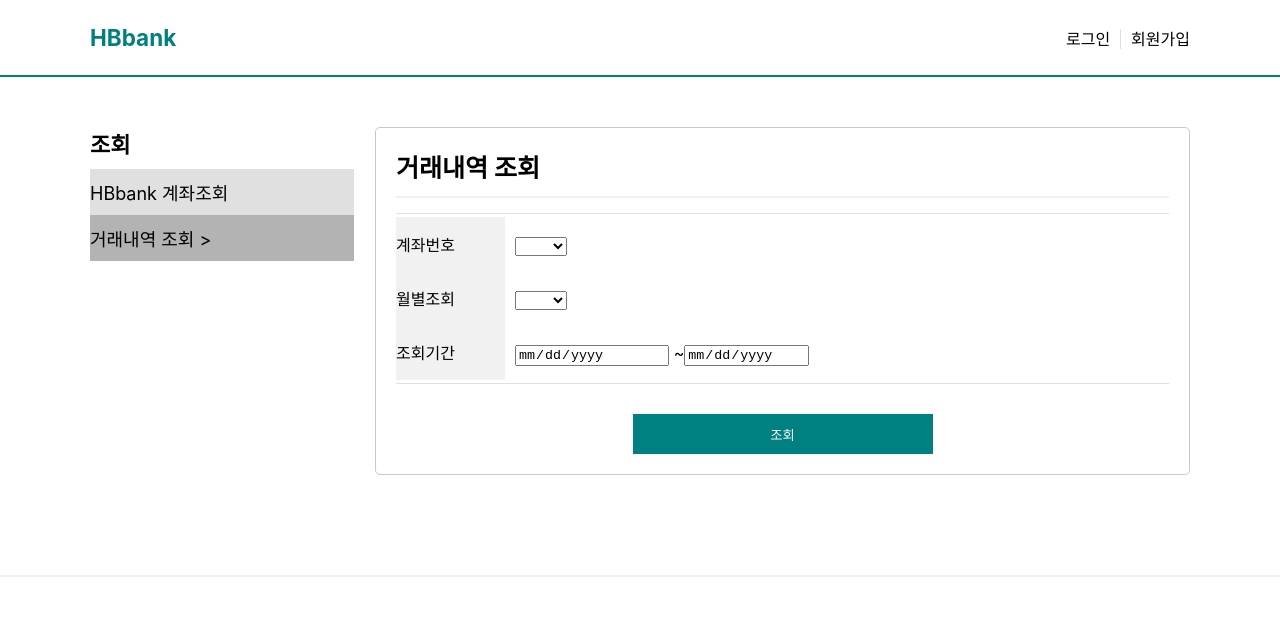
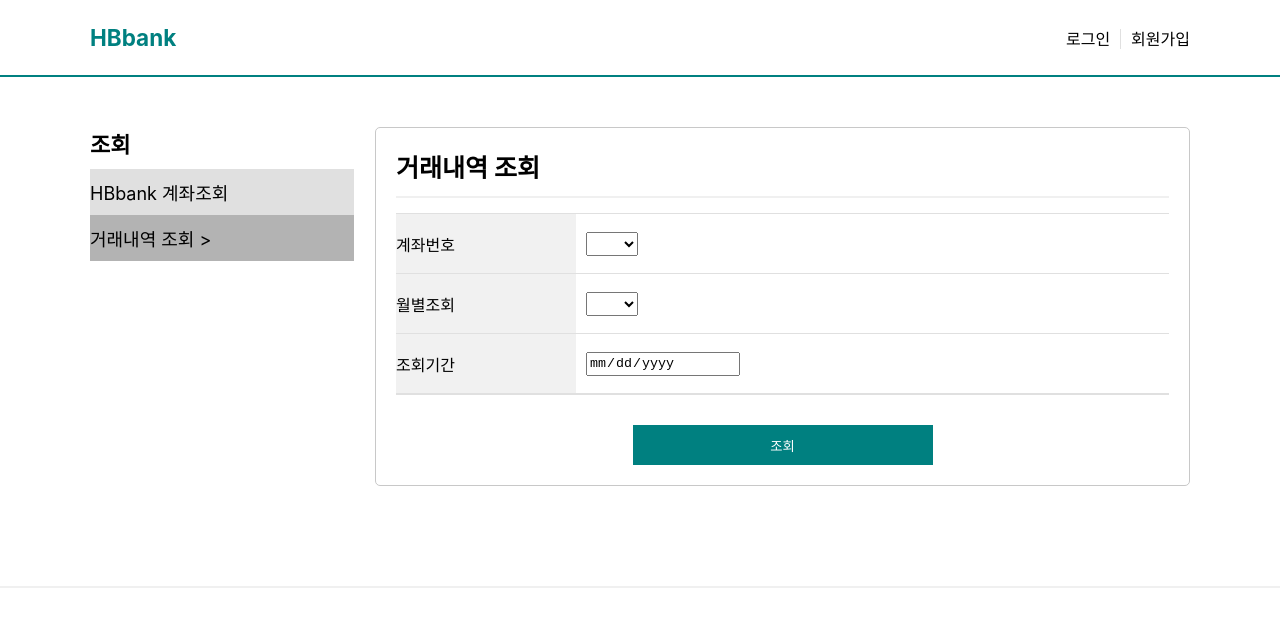
Before and after one commit to baehoonbae/bank-project, a React (Create React App) app in the folder frontend/create-react-app/: page /mypage in a window 1280 px wide. Both pictures are taken after a click on the element "거래내역 조회". Shown: the top 626 px of the page. Built offline with nearby package versions, Linux system fonts and the light colour scheme.

Commit message:
feat: 계좌 조회와 거래내역 조회를 위한 동적 폼 fields 추가

```diff
--- a/frontend/create-react-app/src/components/Check.js
+++ b/frontend/create-react-app/src/components/Check.js
@@ -7,12 +7,17 @@ function Check({ account: accountProp }) {
     const [account, setAccount] = useState(""); // 계좌번호
     const [month, setMonth] = useState(""); // 월별조회
     const [period, setPeriod] = useState({ start: "", end: "" }); // 조회기간
+    const fields = [
+        { label: '계좌번호', type: 'select', value: account, onChange: setAccount },
+        { label: '월별조회', type: 'select', value: month, onChange: setMonth },
+        { label: '조회기간', type: 'date', value: period.start, readOnly: true },
+    ];
     const labelStyle = {
         paddingTop: '17.5px',
         paddingBottom: '17.5px',
         backgroundColor: '#f1f1f1',
         paddingRight: '50px',
-        width: '130px'
+        width: '130px',
     };
 
     const inputStyle = {
@@ -25,7 +30,7 @@ function Check({ account: accountProp }) {
     const { buttonStyle } = Styles();
 
     useEffect(() => {
-        if(accountProp){
+        if (accountProp) {
             setAccount(accountProp.number);
         }
         if (month) {
@@ -38,26 +43,22 @@ function Check({ account: accountProp }) {
 
             setPeriod({ start: startDate.toISOString().substring(0, 10), end: endDate.toISOString().substring(0, 10) });
         }
-    }, [month], );
+    }, [month],);
 
     return (
         <>
-            <form style={{ paddingTop: 5, borderTop: '1px solid #e0e0e0', borderBottom: '1px solid #e0e0e0' }}>
-                <label style={labelStyle}>계좌번호</label>
-                <select style={inputStyle} value={account} onChange={(e) => setAccount(e.target.value)}>
-                    {/* 계좌번호 선택 */}
-                </select>
-                <br />
-                <label style={labelStyle}>월별조회</label>
-                <select style={inputStyle} value={month} onChange={(e) => setMonth(e.target.value)}>
-                    {/* 월별조회 선택 */}
-                </select>
-                <br />
-                <label style={labelStyle}>조회기간</label>
-                <input style={inputStyle} type="date" value={period.start} readOnly /> {/* 조회기간 시작 */}
-                ~
-                <input type="date" value={period.end} readOnly /> {/* 조회기간 끝 */}
-                <br />
+            <form style={{ borderTop: '1px solid #e0e0e0', borderBottom: '1px solid #e0e0e0' }}>
+                {fields.map((field, index) => (
+                    <div key={index} style={{ display: 'flex', justifyContent: 'flex-start', borderBottom: '1px solid #e0e0e0' }}>
+                        <label style={labelStyle}>{field.label}</label>
+                        {field.type === 'select' ? (
+                            <select style={inputStyle} value={field.value || ''} onChange={(e) => field.onChange(e.target.value)}></select>
+                        ) : (
+                            <input style={inputStyle} type={field.type} value={field.value || ''} readOnly={field.readOnly || false} />
+                        )}
+                        <br />
+                    </div>
+                ))}
             </form>
             <div style={{ marginTop: '20px', justifyContent: 'center', alignItems: 'center', display: 'flex' }}>
                 <button style={buttonStyle} type="submit">조회</button>
--- a/frontend/create-react-app/src/components/SendHistory.js
+++ b/frontend/create-react-app/src/components/SendHistory.js
@@ -7,12 +7,17 @@ function SendHistory({ account: accountProp }) {
     const [account, setAccount] = useState(""); // 계좌번호
     const [month, setMonth] = useState(""); // 월별조회
     const [period, setPeriod] = useState({ start: "", end: "" }); // 조회기간
+    const fields = [
+        { label: '계좌번호', type: 'select', value: account, onChange: setAccount },
+        { label: '월별조회', type: 'select', value: month, onChange: setMonth },
+        { label: '조회기간', type: 'date', value: period.start, readOnly: true },
+    ];
     const labelStyle = {
         paddingTop: '17.5px',
         paddingBottom: '17.5px',
         backgroundColor: '#f1f1f1',
         paddingRight: '50px',
-        width: '130px'
+        width: '130px',
     };
 
     const inputStyle = {
@@ -42,22 +47,18 @@ function SendHistory({ account: accountProp }) {
 
     return (
         <>
-            <form style={{ paddingTop: 5, borderTop: '1px solid #e0e0e0', borderBottom: '1px solid #e0e0e0' }}>
-                <label style={labelStyle}>계좌번호</label>
-                <select style={inputStyle} value={account} onChange={(e) => setAccount(e.target.value)}>
-                    {/* 계좌번호 선택 */}
-                </select>
-                <br />
-                <label style={labelStyle}>월별조회</label>
-                <select style={inputStyle} value={month} onChange={(e) => setMonth(e.target.value)}>
-                    {/* 월별조회 선택 */}
-                </select>
-                <br />
-                <label style={labelStyle}>조회기간</label>
-                <input style={inputStyle} type="date" value={period.start} readOnly /> {/* 조회기간 시작 */}
-                ~
-                <input type="date" value={period.end} readOnly /> {/* 조회기간 끝 */}
-                <br />
+            <form style={{ borderTop: '1px solid #e0e0e0', borderBottom: '1px solid #e0e0e0' }}>
+                {fields.map((field, index) => (
+                    <div key={index} style={{ display: 'flex', justifyContent: 'flex-start', borderBottom: '1px solid #e0e0e0' }}>
+                        <label style={labelStyle}>{field.label}</label>
+                        {field.type === 'select' ? (
+                            <select style={inputStyle} value={field.value || ''} onChange={(e) => field.onChange(e.target.value)}></select>
+                        ) : (
+                            <input style={inputStyle} type={field.type} value={field.value || ''} readOnly={field.readOnly || false} />
+                        )}
+                        <br />
+                    </div>
+                ))}
             </form>
             <div style={{ marginTop: '20px', justifyContent: 'center', alignItems: 'center', display: 'flex' }}>
                 <button style={buttonStyle} type="submit">조회</button>
```
